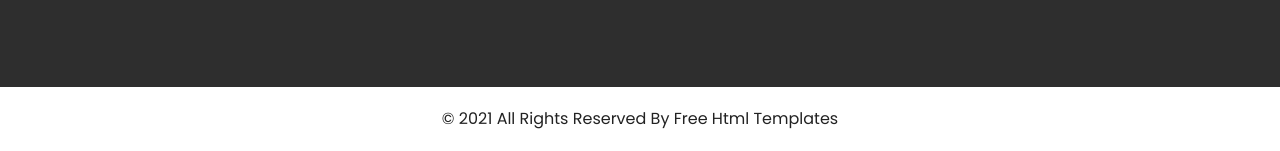
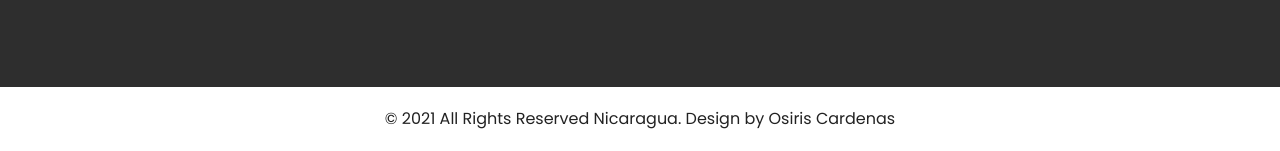
Before and after one commit to negligee09/tiendavirtual, a plain HTML site: page contact.html in a window 1280 px wide. Shown: the part 1301-1452 px from the top of the page. Drawn offline with nearby package versions, Linux system fonts and the light colour scheme; a web font is replaced by a local one.

Commit message:
Update contact.html

```diff
--- a/contact.html
+++ b/contact.html
@@ -224,8 +224,8 @@
   <!-- footer section -->
   <section class="container-fluid footer_section">
     <p>
-      &copy; <span id="displayYear"></span> All Rights Reserved By
-      <a href="https://html.design/">Free Html Templates</a>
+      &copy; <span id="displayYear"></span> All Rights Reserved Nicaragua. Design by Osiris Cardenas
+      <a href=""
     </p>
   </section>
   <!-- footer section -->
```
